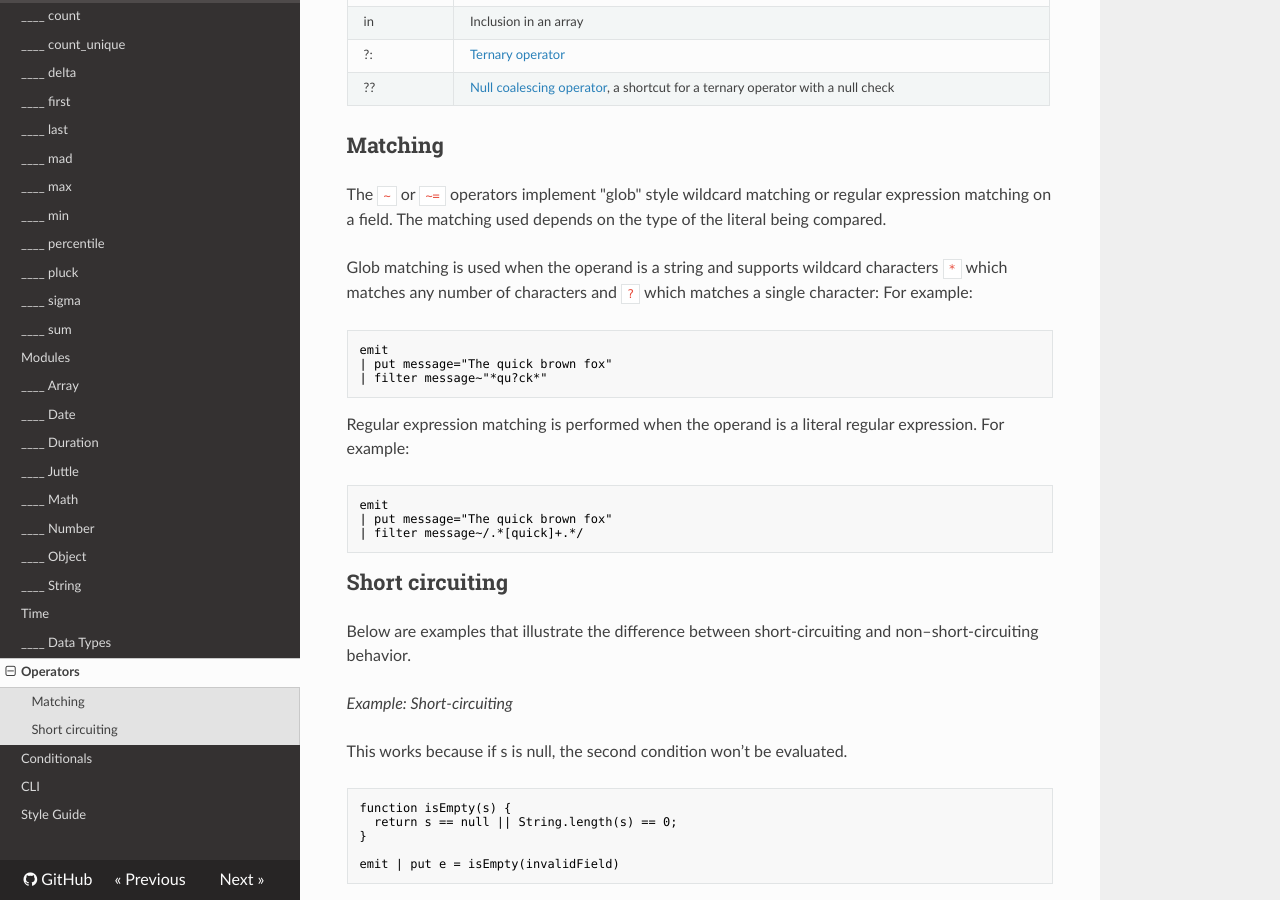
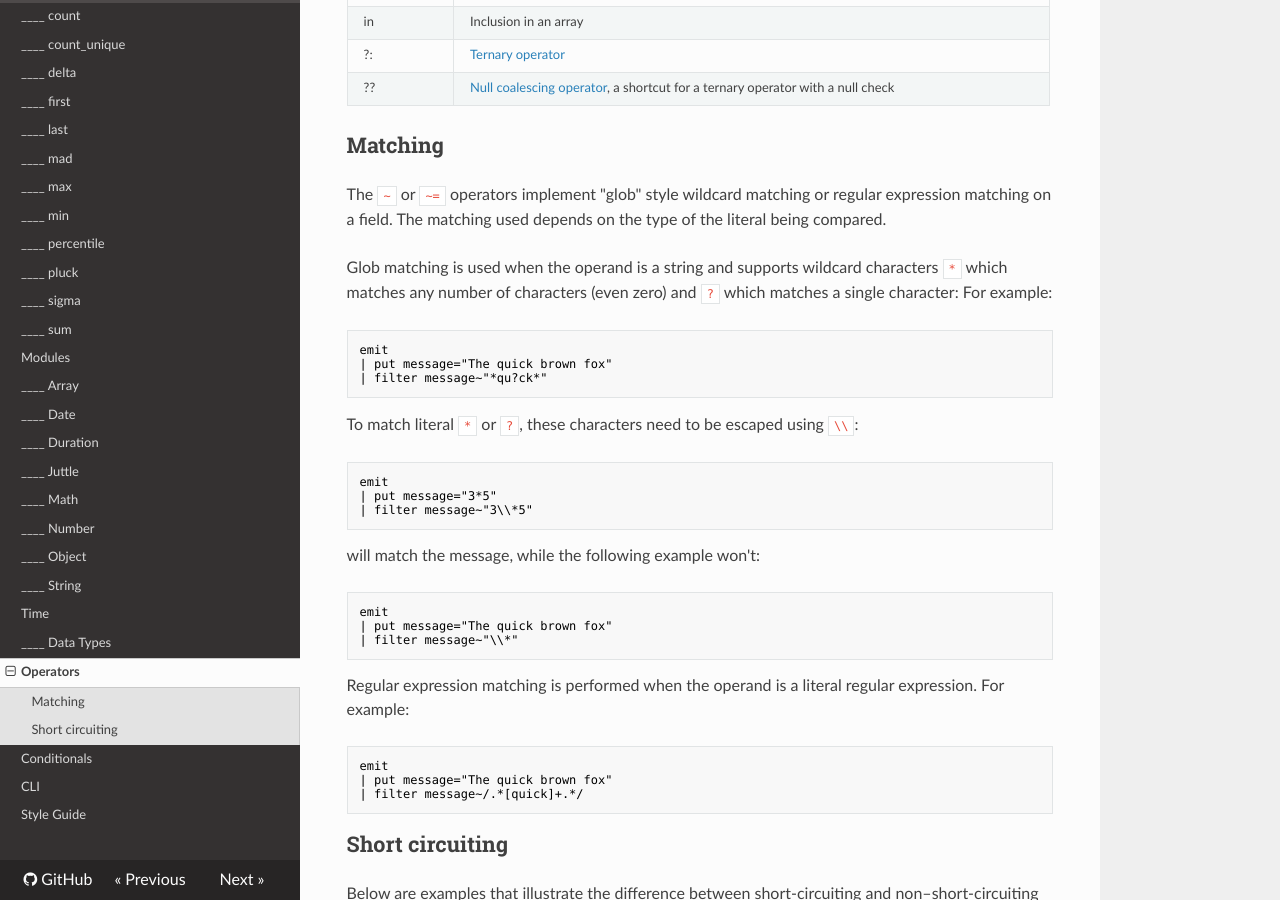
Before and after one commit to juttle/juttle, an MkDocs documentation site: the page built from docs/reference/operators.md, in a window 1280 px wide and 900 px high, scrolled down 540 px. Built offline with MkDocs 1.6.1, drawn with Linux system fonts in a browser that asks for light colours; nearby versions of some CDN libraries; old or Windows-style settings are respelled for this version of MkDocs.

Commit message:
operators.md - add documentation for escaping * and ? wildcards
Fixes #461

````diff
--- a/docs/reference/operators.md
+++ b/docs/reference/operators.md
@@ -23,12 +23,28 @@ Matching
 
 The `~` or `~=` operators implement "glob" style wildcard matching or regular expression matching on a field. The matching used depends on the type of the literal being compared.
 
-Glob matching is used when the operand is a string and supports wildcard characters `*` which matches any number of characters and `?` which matches a single character: For example:
+Glob matching is used when the operand is a string and supports wildcard characters `*` which matches any number of characters (even zero) and `?` which matches a single character: For example:
 
 ```juttle
 emit
 | put message="The quick brown fox"
 | filter message~"*qu?ck*"
+```
+
+To match literal `*` or `?`, these characters need to be escaped using `\\`:
+
+```juttle
+emit
+| put message="3*5"
+| filter message~"3\\*5"
+```
+
+will match the message, while the following example won't:
+
+```juttle
+emit
+| put message="The quick brown fox"
+| filter message~"\\*"
 ```
 
 Regular expression matching is performed when the operand is a literal regular expression. For example:
````
